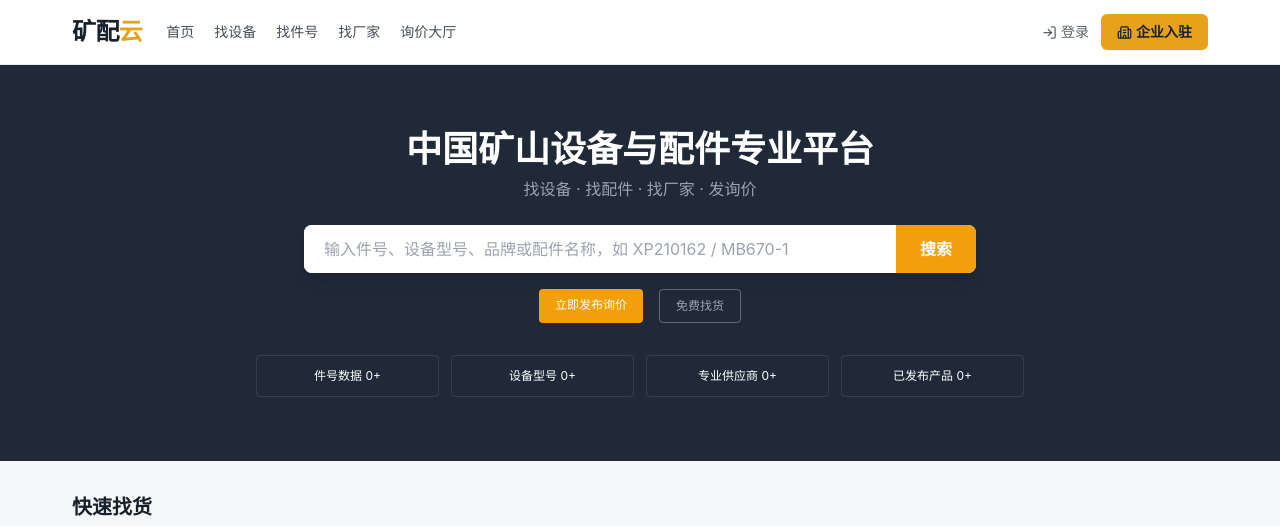
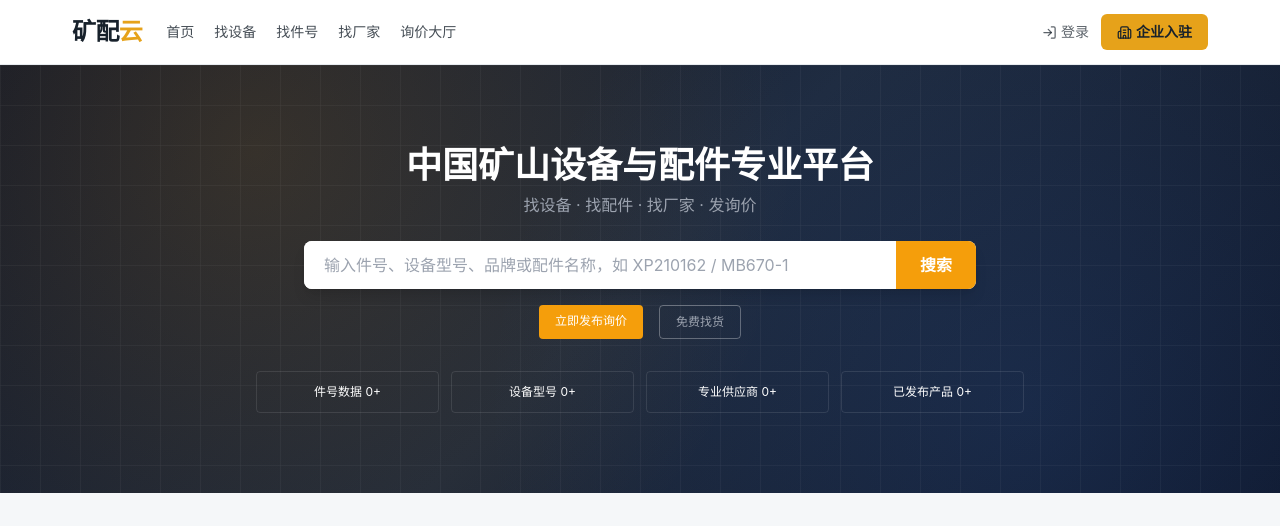
Before and after one commit to liuxfparts-bit/mining-parts-cloud, a Next.js app: page / in a window 1280 px wide. Shown: the top 526 px of the page. Built offline with nearby package versions, Linux system fonts and the light colour scheme; no server answers; the database is empty.

Commit message:
Hero: 工业径向光晕+网格纹理

```diff
--- a/src/app/page.tsx
+++ b/src/app/page.tsx
@@ -35,8 +35,13 @@ export default async function HomePage() {
   return (
     <>
       {/* Hero */}
-      <section className="bg-[#1F2937] text-white py-16">
-        <div className="container text-center">
+      <section className="relative text-white py-20 overflow-hidden"
+        style={{
+          backgroundImage: `radial-gradient(circle at 20% 20%, rgba(245,158,11,0.15), transparent 50%), radial-gradient(circle at 80% 80%, rgba(59,130,246,0.12), transparent 50%), linear-gradient(135deg, #0f172a 0%, #1e293b 50%, #0f172a 100%)`,
+        }}>
+        <div className="absolute inset-0 opacity-[0.08]"
+          style={{ backgroundImage: `linear-gradient(rgba(255,255,255,0.5) 1px, transparent 1px), linear-gradient(90deg, rgba(255,255,255,0.5) 1px, transparent 1px)`, backgroundSize: "40px 40px" }} />
+        <div className="container relative text-center">
           <h1 className="text-3xl md:text-4xl font-bold">中国矿山设备与配件专业平台</h1>
           <p className="text-gray-400 mt-2">找设备 · 找配件 · 找厂家 · 发询价</p>
           <form action="/search" className="max-w-2xl mx-auto mt-6 flex bg-white rounded-lg overflow-hidden shadow-lg">
```
